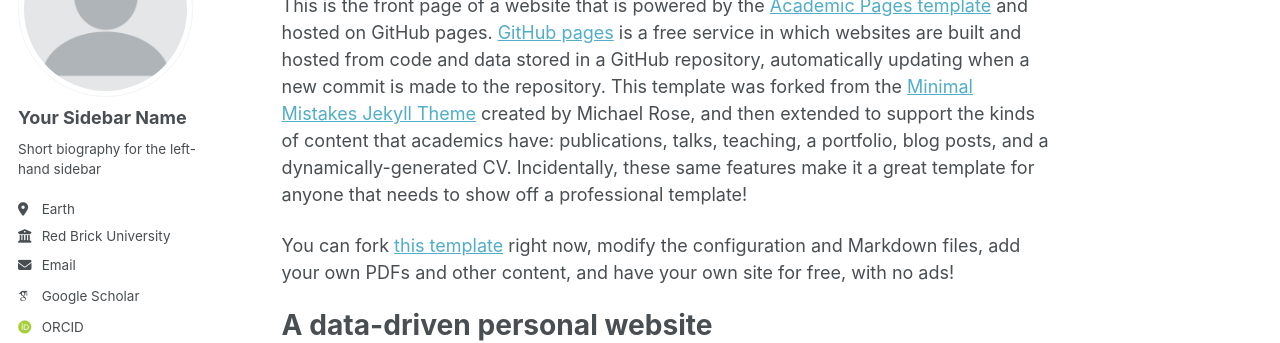
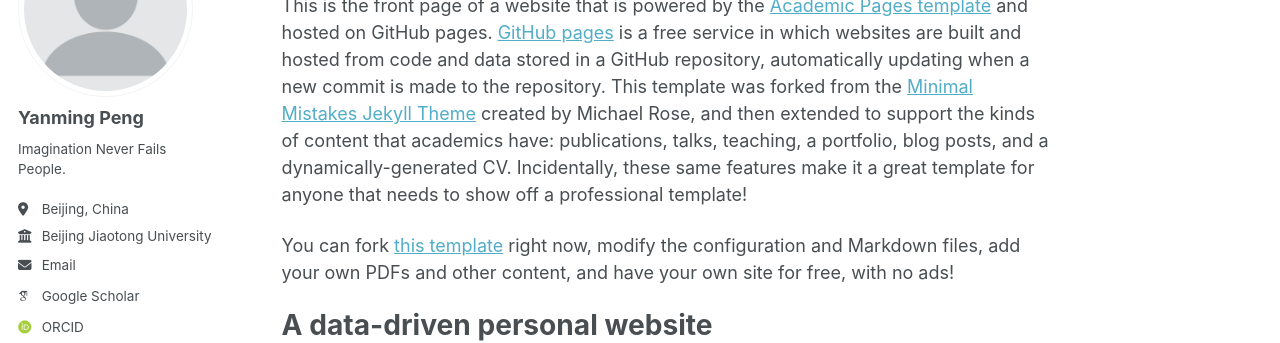
Before and after one commit to pym666/pym666.github.io, a Jekyll site: the page built from _pages/about.md, in a window 1280 px wide. Shown: the part 179-522 px from the top of the page. Built offline with Jekyll 4.4.1, drawn with Linux system fonts in a browser that asks for light colours; some web fonts are replaced; a script bundle is joined from its source files by our own code; library files that are not in the unit come from our copies.

Commit message:
Update _config.yml

```diff
--- a/_config.yml
+++ b/_config.yml
@@ -24,13 +24,13 @@ repository               : "pym666/pym666.github.io"
 author:
   # Biographic information
   avatar           : "profile.png"
-  name             : "Your Sidebar Name"
+  name             : "Yanming Peng"
   pronouns         : # example: "she/her"
-  bio              : "Short biography for the left-hand sidebar"
-  location         : "Earth"
-  employer         : "Red Brick University"
+  bio              : "Imagination Never Fails People."
+  location         : "Beijing, China"
+  employer         : "Beijing Jiaotong University"
   uri              : # URL
-  email            : "none@example.org"
+  email            : "pengym@bjtu.edu.cn"
 
   # Academic websites
   academia         : # URL
```
